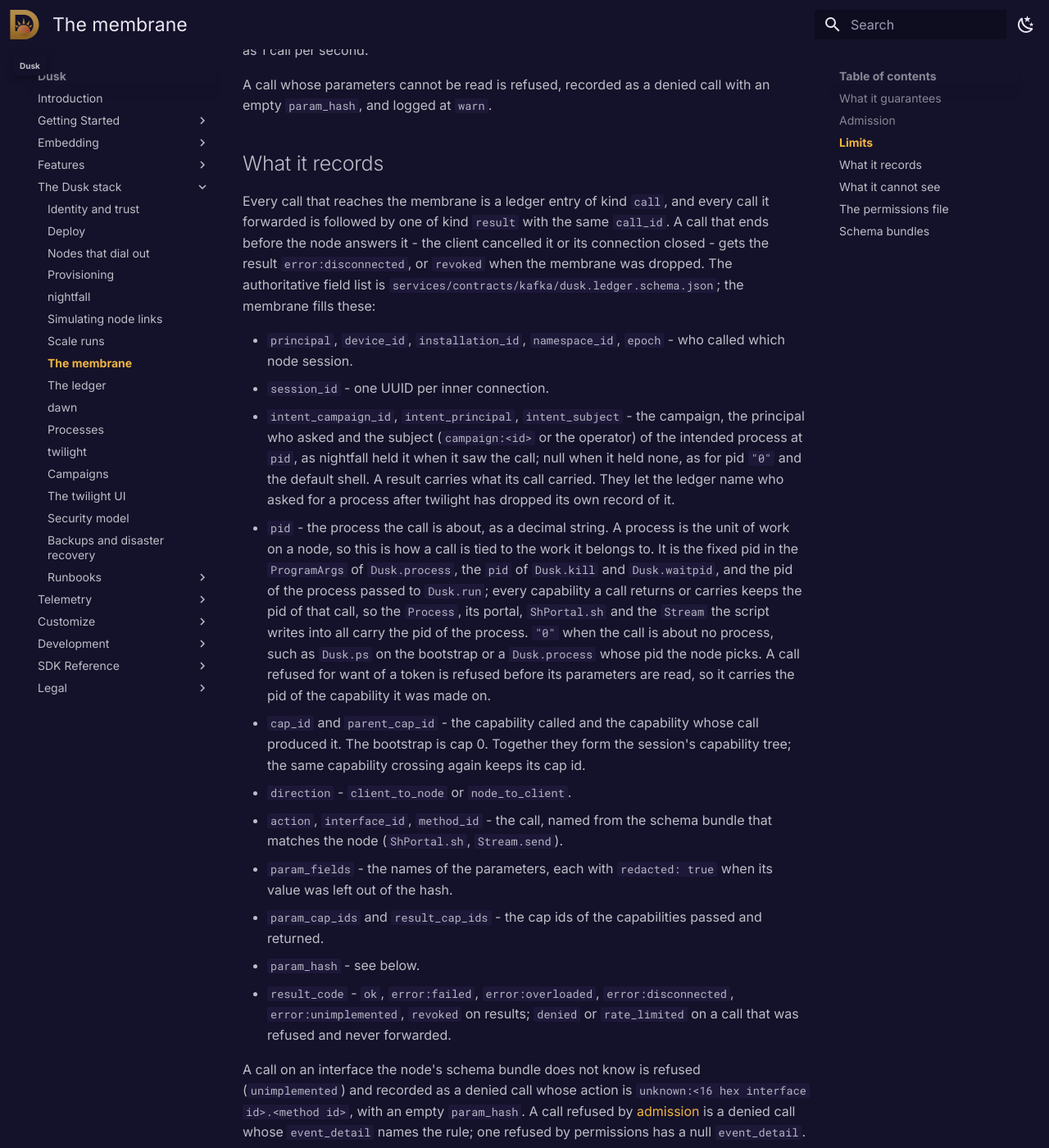
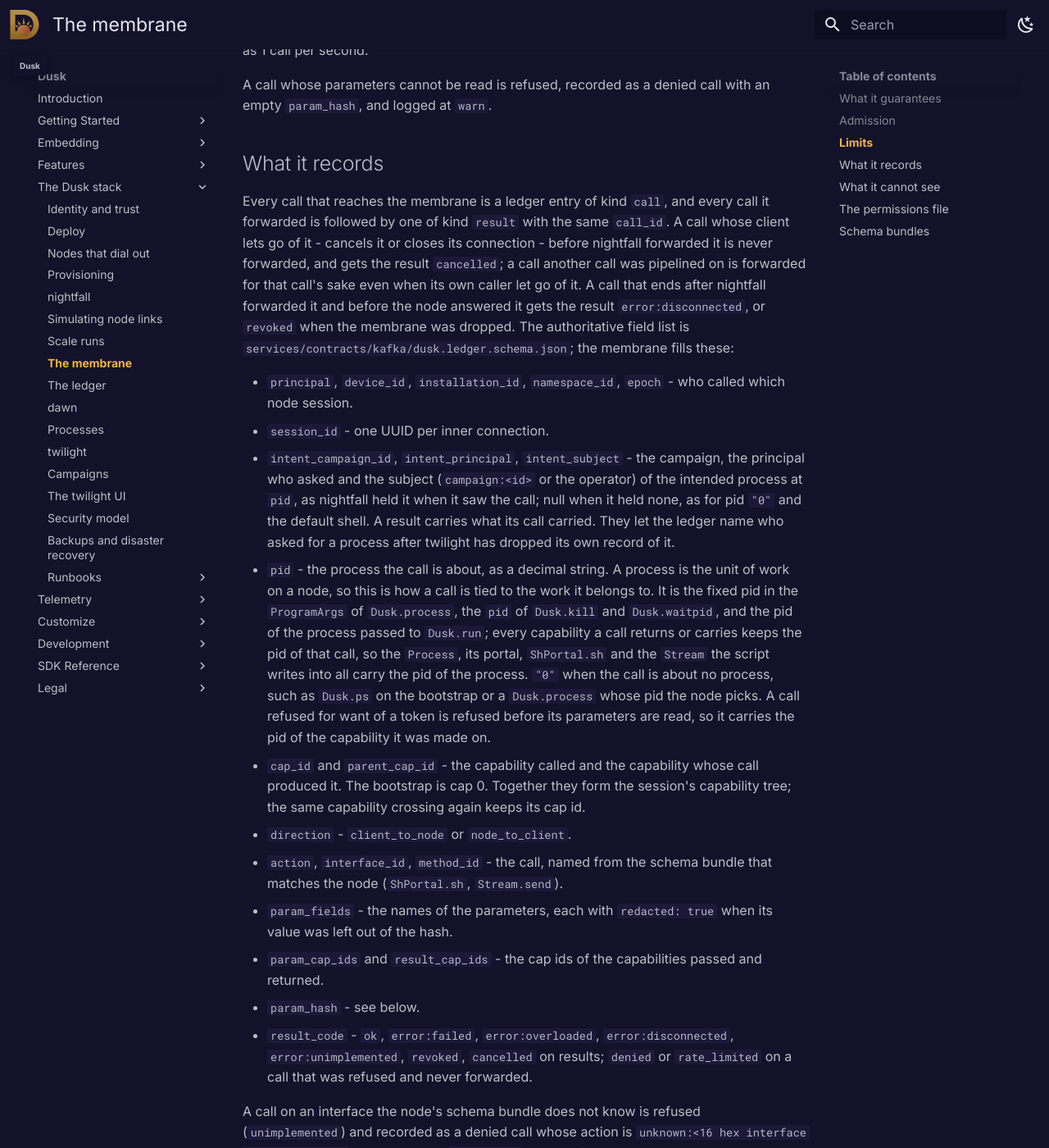
Before and after one commit to tomerze/dusk, an MkDocs documentation site: the page built from docs/docs/stack/membrane.md, in a window 1280 px wide and 1400 px high, scrolled down 5296 px. Shown: the whole window at 82% size. Built offline with MkDocs 1.6.1 and Material for MkDocs 9.7.7, drawn with Linux system fonts in a browser that asks for light colours; comment, search, counter and statistics services are not loaded.

Commit message:
Update docs on the cancelled result of a call nightfall did not forward

```diff
--- a/docs/docs/stack/membrane.md
+++ b/docs/docs/stack/membrane.md
@@ -207,9 +207,12 @@
 
 Every call that reaches the membrane is a ledger entry of kind `call`, and every
 call it forwarded is followed by one of kind `result` with the same `call_id`. A
-call that ends before the node answers it - the client cancelled it or its
-connection closed - gets the result `error:disconnected`, or `revoked` when the
-membrane was dropped.
+call whose client lets go of it - cancels it or closes its connection - before
+nightfall forwarded it is never forwarded, and gets the result `cancelled`; a
+call another call was pipelined on is forwarded for that call's sake even when
+its own caller let go of it. A call that ends after nightfall forwarded it and
+before the node answered it gets the result `error:disconnected`, or `revoked`
+when the membrane was dropped.
 The authoritative field list is `services/contracts/kafka/dusk.ledger.schema.json`;
 the membrane fills these:
 
@@ -244,8 +247,9 @@
   and returned.
 * `param_hash` - see below.
 * `result_code` - `ok`, `error:failed`, `error:overloaded`,
-  `error:disconnected`, `error:unimplemented`, `revoked` on results; `denied` or
-  `rate_limited` on a call that was refused and never forwarded.
+  `error:disconnected`, `error:unimplemented`, `revoked`, `cancelled` on
+  results; `denied` or `rate_limited` on a call that was refused and never
+  forwarded.
 
 A call on an interface the node's schema bundle does not know is refused
 (`unimplemented`) and recorded as a denied call whose action is
```
Also changed, not shown: docs/docs/stack/ledger.md (+3 -2 lines).
